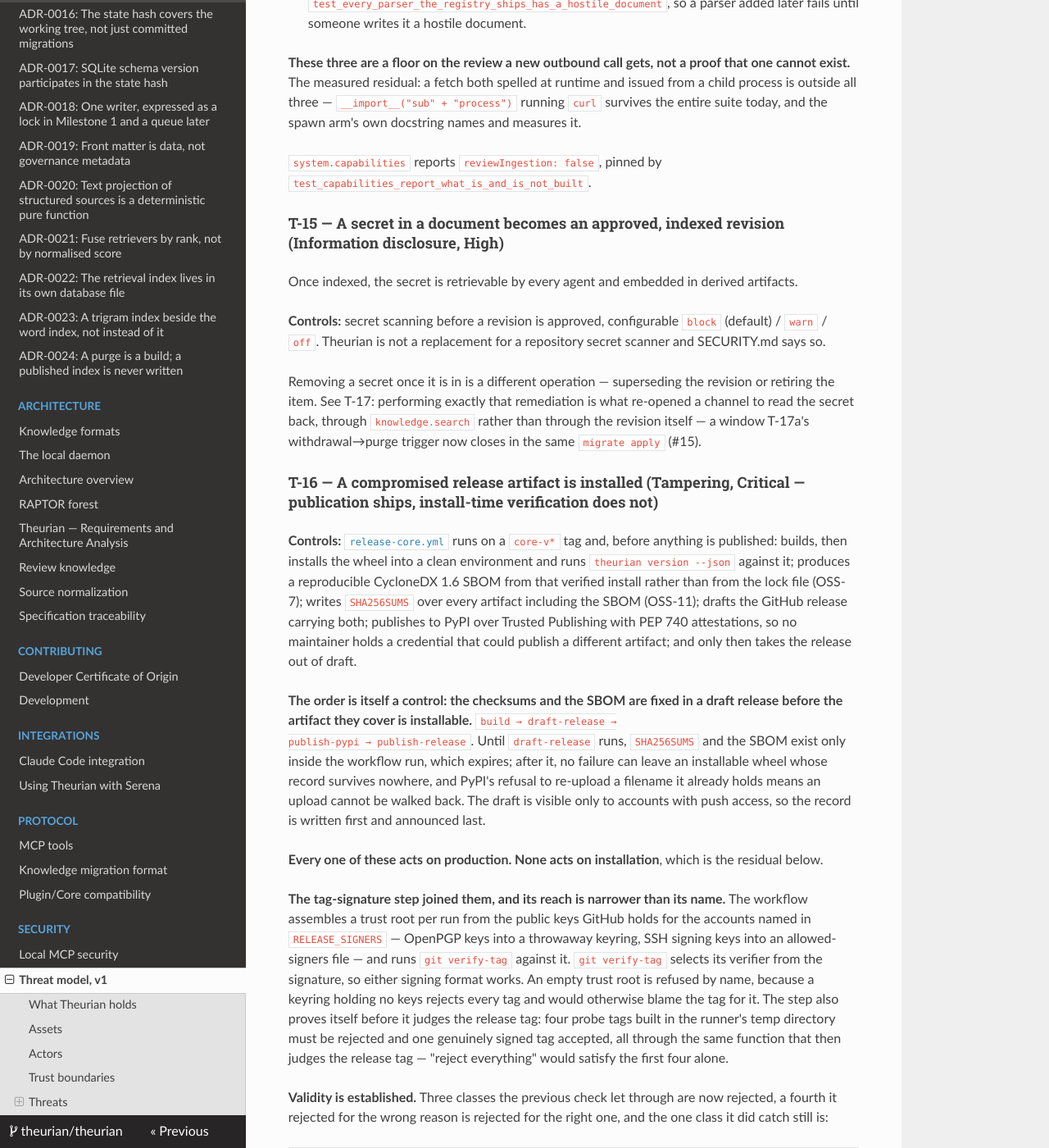
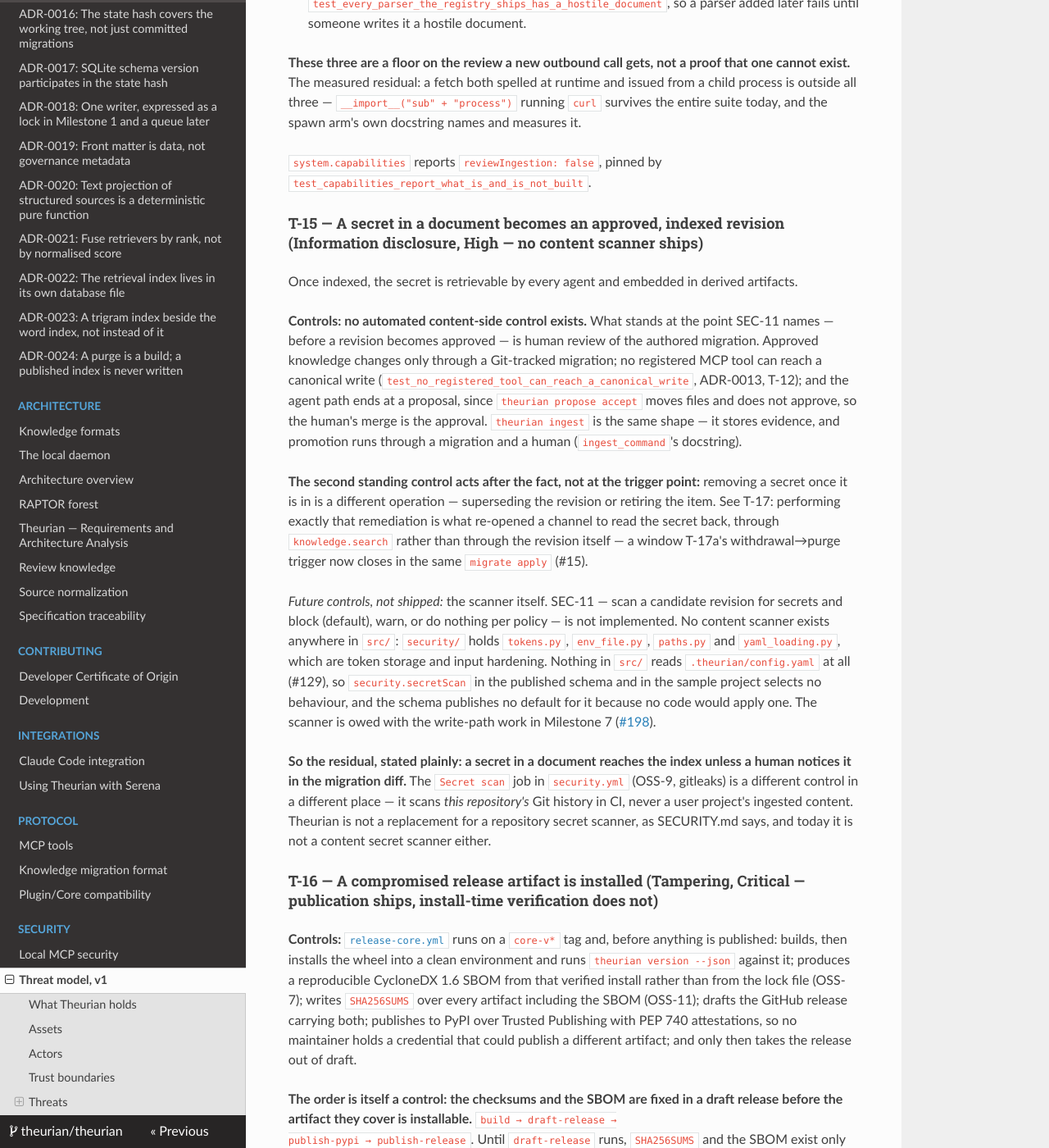
Before and after one commit to theurian/theurian, an MkDocs documentation site: the page built from docs/security/threat-model.md, in a window 1280 px wide and 1400 px high, scrolled down 16280 px. Shown: the whole window at 82% size. Built offline with MkDocs 1.6.1, drawn with Linux system fonts in a browser that asks for light colours.

Commit message:
fix(docs): state SEC-11's secret scanner as owed, not as a shipped control
T-15's Controls block said "secret scanning before a revision is approved,
configurable block (default) / warn / off". No such scanner exists: nothing
under `packages/theurian-core/src/` scans content for secrets, and nothing
reads `.theurian/config.yaml` at all (#129), so the configuration the sentence
described selected nothing. `SECURITY.md` said the same thing to users
("Ingestion warns or blocks per policy"), and the two threat summary tables —
in the threat model and in `requirements-analysis.md` — named a bare SEC-11,
which by their own convention asserts an in-force control (their T-7 rows carry
the owed qualifier).

The correction states what does stand at SEC-11's trigger point rather than
claiming the entry has no control, because two controls do act there and
neither is automated: human review of the authored migration (ADR-0013 — no
registered MCP tool can reach a canonical write, and `theurian propose accept`
moves files without approving), and supersede or retire with the M6
withdrawal→purge trigger for removing a secret after the fact. The scanner is
named as a future control with the established "Future controls, not shipped"
idiom, owed with the write-path work in Milestone 7.

The residual is stated where a reader meets it: a secret in a document reaches
the index unless a human notices it in the migration diff. The `Secret scan`
job in `security.yml` (OSS-9, gitleaks) is a different control in a different
place and is untouched — it scans this repository's Git history in CI, never a
user project's ingested content.

Refs #198.

Signed-off-by: Takehide Uchida <utchy007@gmail.com>

```diff
--- a/docs/security/threat-model.md
+++ b/docs/security/threat-model.md
@@ -762,20 +762,44 @@ and the spawn arm's own docstring names and measures it.
 `system.capabilities` reports `reviewIngestion: false`, pinned by
 `test_capabilities_report_what_is_and_is_not_built`.
 
-#### T-15 — A secret in a document becomes an approved, indexed revision (Information disclosure, High)
+#### T-15 — A secret in a document becomes an approved, indexed revision (Information disclosure, High — no content scanner ships)
 
 Once indexed, the secret is retrievable by every agent and embedded in derived
 artifacts.
 
-**Controls:** secret scanning before a revision is approved, configurable
-`block` (default) / `warn` / `off`. Theurian is not a replacement for a
-repository secret scanner and SECURITY.md says so.
-
-Removing a secret once it is in is a different operation — superseding the
+**Controls: no automated content-side control exists.** What stands at the point
+SEC-11 names — before a revision becomes approved — is human review of the
+authored migration. Approved knowledge changes only through a Git-tracked
+migration; no registered MCP tool can reach a canonical write
+(`test_no_registered_tool_can_reach_a_canonical_write`, ADR-0013, T-12); and the
+agent path ends at a proposal, since `theurian propose accept` moves files and
+does not approve, so the human's merge is the approval. `theurian ingest` is the
+same shape — it stores evidence, and promotion runs through a migration and a
+human (`ingest_command`'s docstring).
+
+**The second standing control acts after the fact, not at the trigger point:**
+removing a secret once it is in is a different operation — superseding the
 revision or retiring the item. See T-17: performing exactly that remediation is
 what re-opened a channel to read the secret back, through `knowledge.search`
 rather than through the revision itself — a window T-17a's withdrawal→purge
 trigger now closes in the same `migrate apply` (#15).
+
+*Future controls, not shipped:* the scanner itself. SEC-11 — scan a candidate
+revision for secrets and block (default), warn, or do nothing per policy — is
+not implemented. No content scanner exists anywhere in `src/`: `security/` holds
+`tokens.py`, `env_file.py`, `paths.py` and `yaml_loading.py`, which are token
+storage and input hardening. Nothing in `src/` reads `.theurian/config.yaml` at
+all (#129), so `security.secretScan` in the published schema and in the sample
+project selects no behaviour, and the schema publishes no default for it because
+no code would apply one. The scanner is owed with the write-path work in
+Milestone 7 ([#198](https://github.com/theurian/theurian/issues/198)).
+
+**So the residual, stated plainly: a secret in a document reaches the index
+unless a human notices it in the migration diff.** The `Secret scan` job in
+`security.yml` (OSS-9, gitleaks) is a different control in a different place — it
+scans *this repository's* Git history in CI, never a user project's ingested
+content. Theurian is not a replacement for a repository secret scanner, as
+SECURITY.md says, and today it is not a content secret scanner either.
 
 #### T-16 — A compromised release artifact is installed (Tampering, **Critical** — publication ships, install-time verification does not)
 
@@ -4013,7 +4037,7 @@ fix.
 | T-12 | Agent rewrites approved knowledge | T | High | SEC-17 |
 | T-13 | Concurrent daemon corruption | T | High | NFR-1 |
 | T-14 | Setup overwrites configuration — the MCP entry, and `~/.theurian/env` since #128 | T | Medium | SEC-18 |
-| T-15 | Secret becomes indexed knowledge | I | High | SEC-11 |
+| T-15 | Secret becomes indexed knowledge | I | High | SEC-11 — no content scanner ships; human review of the authored migration (ADR-0013) and supersede/retire with the withdrawal→purge trigger are what stand, and the scanner is owed with the write path in M7 ([#198](https://github.com/theurian/theurian/issues/198)) |
 | T-16 | Compromised release artifact | T | Critical | OSS-11 — publication only; install-time verification unmet (#39) |
 | T-17 | Search accounting leaks withheld content | I | Critical | FR-R1, SEC-13 |
 | T-17a | BM25 statistics count withheld documents | I | High | Closed for the status axis by the withdrawal→purge trigger, M6 (#15) |
```
Also changed, not shown: SECURITY.md (+9 -2 lines), docs/architecture/requirements-analysis.md (+1 -1 lines), packages/theurian-core/CHANGELOG.md (+24 -0 lines).
